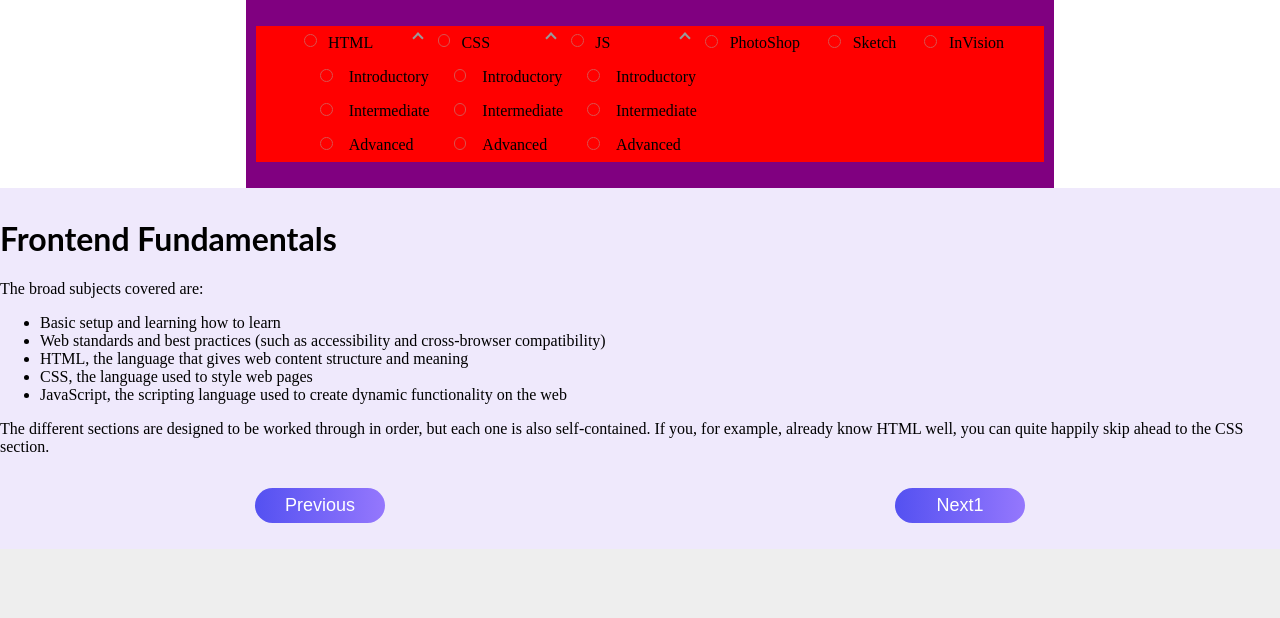
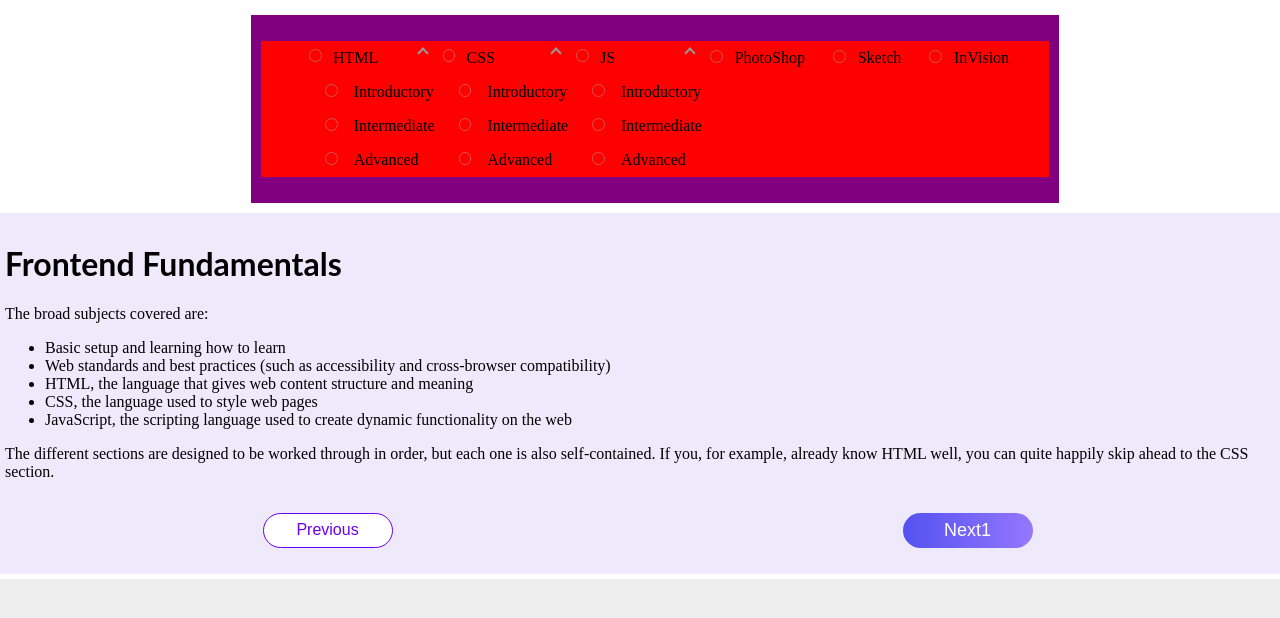
Before and after one commit to oscarmauriciogiraldo/nested-step-progress-bar-8nnyh4, an Angular app: page /start in a window 1280 px wide. Shown: the top 618 px of the page. Built offline with nearby package versions, Linux system fonts and the light colour scheme.

Commit message:
Container progress bar

```diff
--- a/src/app/app.component.html
+++ b/src/app/app.component.html
@@ -1,4 +1,5 @@
 <div class="body-nested-step">
+
   <div class="content-progress">
     <!-- Componente barra de progreso -->
     <app-step-progress-bar
@@ -19,10 +20,11 @@
         (keyup.enter)="setCurrent()"
       /> -->
       <!-- <button (click)="setCurrent()">Set step</button> -->
-      <button (click)="previous()">Previous</button>
-      <button (click)="next()">Next1</button>
+      <button class="ss-second-btn" (click)="previous()">Previous</button>
+      <button class="ss-first-btn" (click)="next()">Next1</button>
     </div>
   </div>
+
 </div>
 <!-- <app-step-progress-bar
   [steps]="steps"
--- a/src/app/app.component.scss
+++ b/src/app/app.component.scss
@@ -14,7 +14,16 @@
   align-items: center;
   //height: calc(100% - 3.5rem);
   //background: yellow;
+  padding: 5px;
   background: #fff;
+  .content-progress {
+    display: flex;
+    width: 100%;
+    flex-direction: column;
+    justify-content: center;
+    align-items: center;
+    padding: 10px;
+  }
   .content-view {
     display: flex;
     width: 100%;
@@ -32,7 +41,7 @@
       padding: 1rem;
       //background: orange;
       background: #efe9fc;
-      button {
+      .ss-first-btn {
         display: inline-block;
         padding: 5px 20px;
         width: 130px;
@@ -49,12 +58,31 @@
         border-radius: 95px;
         cursor: pointer;
         transition: all 400ms ease;
+        &:hover {
+          border: 1px solid #6800f0;
+          background: #fff;
+          color: #6800f0;
+        }
       }
 
-      button:hover {
+      .ss-second-btn {
+        display: inline-block;
+        padding: 5px 15px;
+        margin-left: 5px;
+        margin-right: 5px;
+        width: 130px;
+        height: 35px;
+        text-decoration: none;
+        text-align: center;
+        font-size: var(--normal-font-size);
+        font-style: normal;
+        font-weight: 400;
         border: 1px solid #6800f0;
         background: #fff;
         color: #6800f0;
+        border-radius: 95px;
+        cursor: pointer;
+        transition: all 400ms;
       }
     }
   }
```
